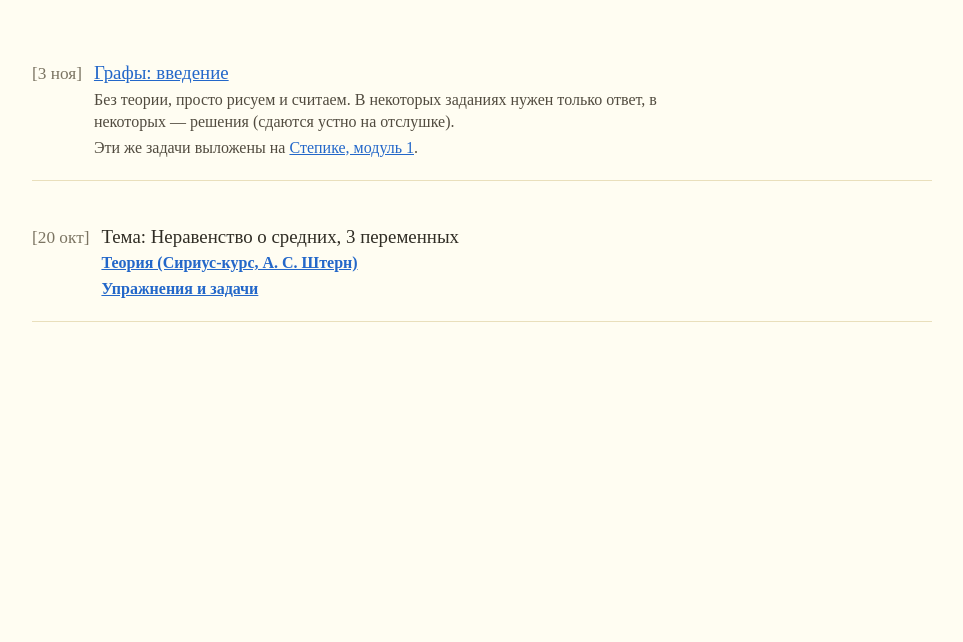
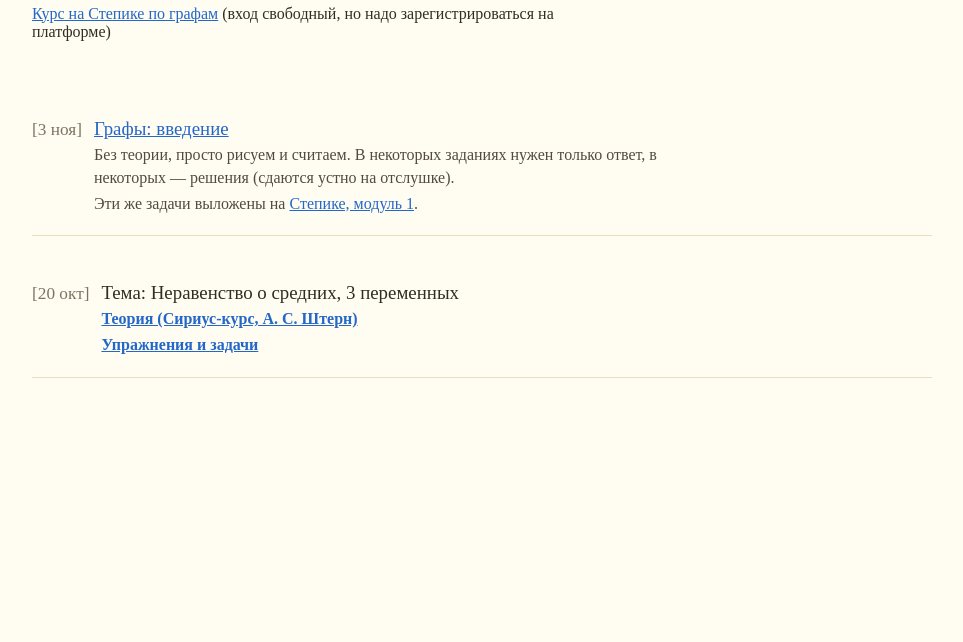
Before and after one commit to olgo1/olgo1.github.io, a plain HTML site: page pages/grade9/specmath/index.html in a window 1280 px wide. Shown: the part 158-800 px from the top of the page, without its empty margins (88-1051 px from the left). Drawn offline with Linux system fonts and the light colour scheme.

Commit message:
Add graph Stepik course link above grade 9 special math lessons

```diff
--- a/pages/grade9/specmath/index.html
+++ b/pages/grade9/specmath/index.html
@@ -27,6 +27,7 @@
   <main class="page" id="content">
     <article class="content-shell">
       <h1>Спецмат — 9 класс</h1>
+      <p><a href="https://stepik.org/course/304586/">Курс на Степике по графам</a> (вход свободный, но надо зарегистрироваться на платформе)</p>
       <section class="lesson-list lesson-list-no-top-border" aria-label="Материалы по специальной математике">
         <article class="lesson-item" id="graphs-introduction-2026-11-03">
           <div class="lesson-line">
```
